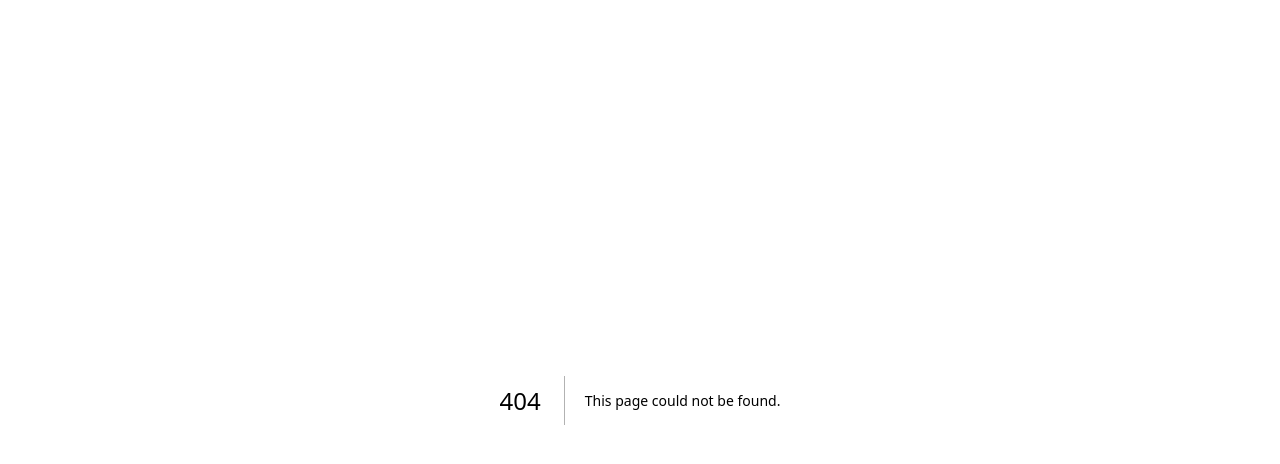
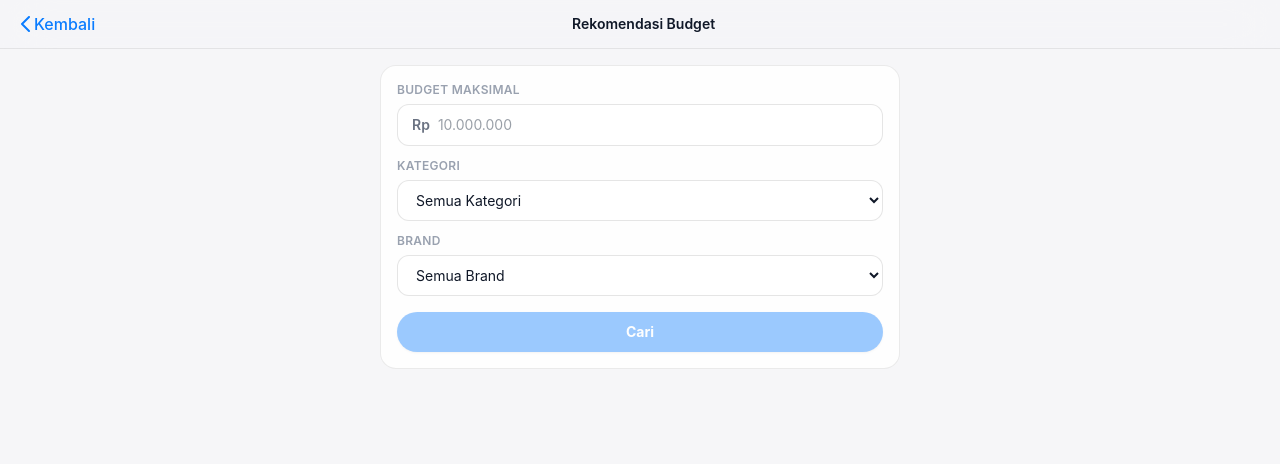
Before and after one commit to nearmeoi/roda-mks, a Next.js app in the folder web/: page /rekomendasi in a window 1280 px wide. Before the commit this address had no page. Shown: the top 464 px of the page. Built offline with nearby package versions, Linux system fonts and the light colour scheme.

Commit message:
feat: add /rekomendasi budget recommendation page

```diff
--- /dev/null
+++ b/web/app/rekomendasi/page.tsx
@@ -0,0 +1,152 @@
+"use client";
+
+import { useMemo, useState } from "react";
+import Link from "next/link";
+import { getAllProducts } from "@/lib/products";
+import { findProductsByBudget, type BudgetCriteria, type BudgetResult } from "@/lib/budgetFinder";
+import { ResultRow } from "@/components/ResultRow";
+import { BackButton } from "@/components/BackButton";
+import { useFavorites } from "@/lib/favorites";
+import { useCompareList } from "@/lib/comparison";
+import { titleCase } from "@/lib/format";
+
+const allProducts = getAllProducts();
+
+function uniqueSorted(values: string[]): string[] {
+  return [...new Set(values)].sort((a, b) => a.localeCompare(b));
+}
+
+const categories = uniqueSorted(allProducts.map((p) => p.category));
+const brands = uniqueSorted(allProducts.map((p) => p.brand));
+
+export default function RekomendasiPage() {
+  const [budgetDigits, setBudgetDigits] = useState("");
+  const [category, setCategory] = useState("");
+  const [brand, setBrand] = useState("");
+  const [submitted, setSubmitted] = useState<BudgetCriteria | null>(null);
+
+  const { toggle, isFav } = useFavorites();
+  const { toggleCompare, isCompared } = useCompareList();
+
+  const maxBudget = Number(budgetDigits);
+  const canSearch = maxBudget > 0;
+
+  const result: BudgetResult | null = useMemo(() => {
+    if (!submitted) return null;
+    return findProductsByBudget(allProducts, submitted);
+  }, [submitted]);
+
+  const handleSearch = () => {
+    if (!canSearch) return;
+    setSubmitted({
+      maxBudget,
+      category: category || undefined,
+      brand: brand || undefined,
+    });
+  };
+
+  const budgetDisplay = budgetDigits
+    ? Number(budgetDigits).toLocaleString("id-ID").replace(/,/g, ".")
+    : "";
+
+  return (
+    <div className="min-h-screen pb-16">
+      <div className="sticky top-0 z-10 flex items-center justify-between border-b border-black/[0.08] bg-[#f6f6f8]/80 px-5 py-3 backdrop-blur-xl">
+        <BackButton />
+        <span className="text-sm font-semibold text-gray-900">Rekomendasi Budget</span>
+        <div className="w-[68px]" />
+      </div>
+
+      <div className="mx-auto max-w-[560px] px-5 pt-4">
+        <div className="flex flex-col gap-3 rounded-2xl border border-black/[0.08] bg-white/85 p-4">
+          <label className="flex flex-col gap-1.5">
+            <span className="text-xs font-semibold uppercase tracking-wide text-gray-400">
+              Budget Maksimal
+            </span>
+            <div className="flex items-center gap-2 rounded-xl border border-black/10 bg-white px-3.5 py-2.5 focus-within:border-accent focus-within:ring-2 focus-within:ring-accent/20">
+              <span className="text-sm font-semibold text-gray-500">Rp</span>
+              <input
+                type="text"
+                inputMode="numeric"
+                value={budgetDisplay}
+                onChange={(e) => setBudgetDigits(e.target.value.replace(/\D/g, ""))}
+                placeholder="10.000.000"
+                className="w-full border-none bg-transparent text-sm text-gray-900 outline-none"
+              />
+            </div>
+          </label>
+
+          <label className="flex flex-col gap-1.5">
+            <span className="text-xs font-semibold uppercase tracking-wide text-gray-400">Kategori</span>
+            <select
+              value={category}
+              onChange={(e) => setCategory(e.target.value)}
+              className="rounded-xl border border-black/10 bg-white px-3.5 py-2.5 text-sm text-gray-900 outline-none focus:border-accent"
+            >
+              <option value="">Semua Kategori</option>
+              {categories.map((c) => (
+                <option key={c} value={c}>
+                  {titleCase(c)}
+                </option>
+              ))}
+            </select>
+          </label>
+
+          <label className="flex flex-col gap-1.5">
+            <span className="text-xs font-semibold uppercase tracking-wide text-gray-400">Brand</span>
+            <select
+              value={brand}
+              onChange={(e) => setBrand(e.target.value)}
+              className="rounded-xl border border-black/10 bg-white px-3.5 py-2.5 text-sm text-gray-900 outline-none focus:border-accent"
+            >
+              <option value="">Semua Brand</option>
+              {brands.map((b) => (
+                <option key={b} value={b}>
+                  {titleCase(b)}
+                </option>
+              ))}
+            </select>
+          </label>
+
+          <button
+            type="button"
+            onClick={handleSearch}
+            disabled={!canSearch}
+            className="mt-1 rounded-full bg-accent px-4 py-2.5 text-sm font-bold text-white shadow-sm transition-all active:scale-95 disabled:opacity-40"
+          >
+            Cari
+          </button>
+        </div>
+
+        {result && (
+          <div className="mt-5">
+            {result.products.length === 0 ? (
+              <p className="pt-8 text-center text-sm text-gray-500">Barang tidak ditemukan.</p>
+            ) : (
+              <>
+                {result.isFallback && (
+                  <div className="mb-3 rounded-xl border border-amber-200 bg-amber-50 px-3.5 py-2.5 text-xs font-medium text-amber-700">
+                    Tidak ada barang di bawah budget ini — berikut yang paling dekat.
+                  </div>
+                )}
+                <div className="flex flex-col gap-2.5">
+                  {result.products.map((product) => (
+                    <Link key={product.id} href={`/product/${product.id}`}>
+                      <ResultRow
+                        product={product}
+                        isFav={isFav(product.id)}
+                        onToggleFav={() => toggle(product.id)}
+                        isCompared={isCompared(product.id)}
+                        onToggleCompare={() => toggleCompare(product.id)}
+                      />
+                    </Link>
+                  ))}
+                </div>
+              </>
+            )}
+          </div>
+        )}
+      </div>
+    </div>
+  );
+}
```
